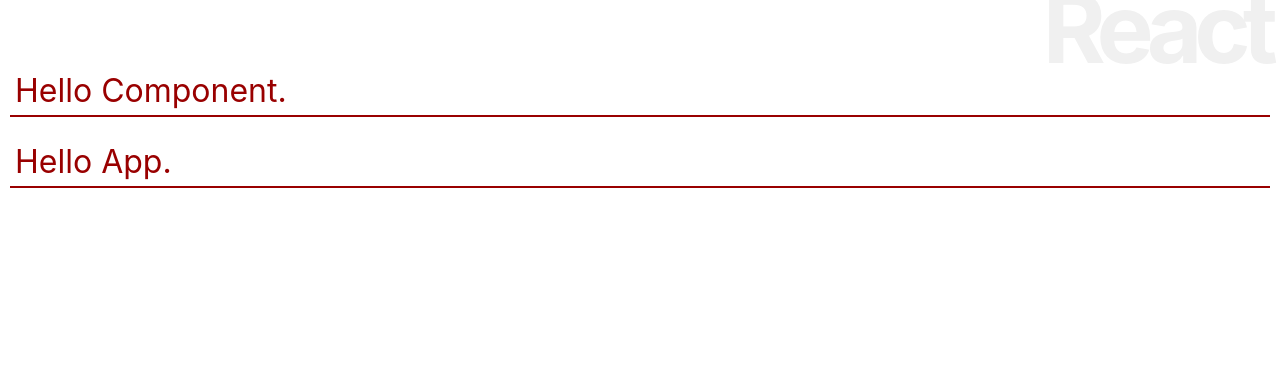
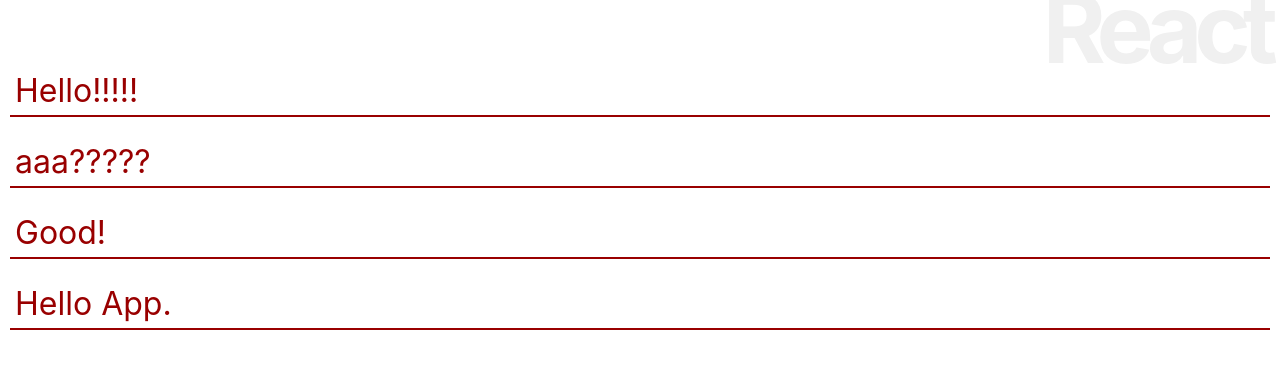
Before and after one commit to lightnning/react_app, a React (Create React App) app: page / in a window 1280 px wide. Shown: the top 368 px of the page. Built offline with nearby package versions, Linux system fonts and the light colour scheme.

Commit message:
ステートの変更

```diff
--- a/src/App.js
+++ b/src/App.js
@@ -10,12 +10,24 @@ class App extends Component {
     borderBottom: "2px solid #900",
   };
 
+  btnStyle = {
+    fontSize: "20pt",
+    padding: "0px 10px",
+  };
 
-  constructor(props){
+  constructor(props) {
     super(props);
     this.state = {
-      msg:'Hello Component.',
+      msg: "Hello",
+      msg2: "aaa",
     };
+
+    setInterval(() => {
+      this.setState((state) => ({
+        msg: state.msg + "!",
+        msg2: state.msg2 + "?",
+      }));
+    }, 1000); // 繰り返し処理
   }
 
   render() {
@@ -23,8 +35,9 @@ class App extends Component {
       <div>
         <h1>React</h1>
         <p style={this.msgStyle}>{this.state.msg}</p>
+        <p style={this.msgStyle}>{this.state.msg2}</p>
+        <p style={this.msgStyle}>{this.props.msg2}</p>
         <p style={this.msgStyle}>{this.props.msg}</p>
-
       </div>
     );
   }
--- a/src/index.js
+++ b/src/index.js
@@ -7,7 +7,7 @@ import App from "./App";
 const root = ReactDOM.createRoot(document.getElementById("root"));
 root.render(
   <React.StrictMode>
-    <App msg="Hello App." />
+    <App msg="Hello App." msg2="Good!" />
 
   </React.StrictMode>
 );
```
